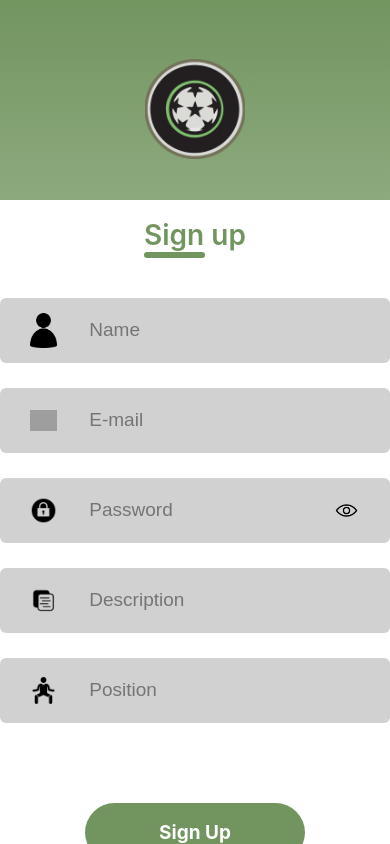
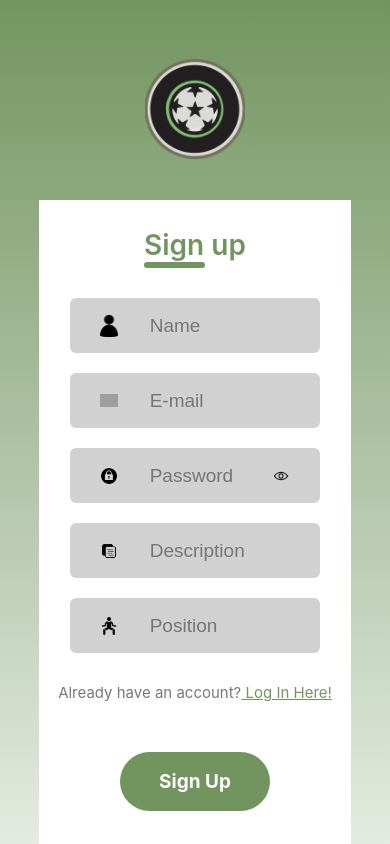
Before and after one commit to martinbarreiroo/TodoPelotaFrontEnd, a React (Create React App) app: page /Signup in a window 390 px wide. Shown: the top 844 px of the page. Built offline with nearby package versions, Linux system fonts and the light colour scheme; grey boxes are pictures that could not be loaded.

Commit message:
Update Signup component CSS and JSX files

```diff
--- a/src/components/Signup/Signup.css
+++ b/src/components/Signup/Signup.css
@@ -24,6 +24,7 @@
     margin-bottom: 200px;
     background: #FFFFFF;
     padding-bottom: 30px;
+    position: relative;
 
 }
 
@@ -31,9 +32,12 @@
     display: flex;
     flex-direction: column;
     align-items: center;
-    gap: 12px;
+    gap: 30px;
     width: 100%;
-    margin-top: -80px;
+    margin-top: -150px;
+    margin-bottom: 30px;
+    position: relative;
+    z-index: 1;
 
 }
 
@@ -53,9 +57,10 @@
 .inputs{
     display: flex;
     flex-direction: column;
-    gap: 25px;
-    margin-top: 40px;
-    margin-bottom: 50px;
+    gap: 20px;
+    margin-top: 30px;
+    margin-bottom: 20px;
+    z-index: 0;
 }
 
 .input {
@@ -64,7 +69,7 @@
     margin: auto;
     width: 80%; /* changed from 480px to 80% */
     max-width: 480px;
-    height: 65px;
+    height: 55px;
     border-radius: 6px;
     background: #d1d1d1;
 
@@ -85,27 +90,40 @@
     background: transparent;
     font-size: 19px;
     color: #797979;
+    position: relative;
+    z-index: 1;
 }
 
+.footer-signup{
 
-.link {
-    display: flex;
-    gap: 20px;
-    width: 100%;
-    height: 100%;
-    justify-content: center;
-    text-decoration: none;
+    align-items: center;
+    margin-top: 10px;
+    color: #797979;
+    font-size: 15px;
+}
 
-  }
+.click-here-signup{
+
+    color: #729560;
+    cursor: pointer;
+}
+
+.footer-signup span{
+    color: #729560;
+    cursor: pointer;
+
+}
+
 
 .submit-container {
     display: flex;
     gap: 20px;
-    margin-top: -70px;
+    margin-top: -50px;
     width: 300px;
     height: auto;
     justify-content: center;
     position: relative;
+    z-index: 0;
 }
 
 
@@ -126,64 +144,3 @@
     align-items: center;
     justify-content: center;
 }
-
-
-
-.footer-signup{
-
-    position: absolute;
-    align-items: center;
-    margin-top: 565px;
-    color: #797979;
-    font-size: 15px;
-}
-
-.click-here-signup{
-
-    color: #729560;
-    cursor: pointer;
-}
-
-.footer-signup span{
-    color: #729560;
-    cursor: pointer;
-
-}
-
-/* For tablets: */
-@media only screen and (max-width: 768px) {
-    .logo {
-        width: 70%; /* increase the width for smaller screens */
-    }
-    .container {
-        width: 90%; /* increase the width for smaller screens */
-    }
-    .input {
-        width: 90%; /* increase the width for smaller screens */
-    }
-    .input input {
-        width: 90%; /* increase the width for smaller screens */
-    }
-    .submit {
-        width: 70%; /* increase the width for smaller screens */
-    }
-}
-
-/* For mobile phones: */
-@media only screen and (max-width: 480px) {
-    .logo {
-        width: 90%; /* increase the width for even smaller screens */
-    }
-    .container {
-        width: 100%; /* increase the width for even smaller screens */
-    }
-    .input {
-        width: 100%; /* increase the width for even smaller screens */
-    }
-    .input input {
-        width: 100%; /* increase the width for even smaller screens */
-    }
-    .submit {
-        width: 90%; /* increase the width for even smaller screens */
-    }
-}
--- a/src/components/Signup/Signup.jsx
+++ b/src/components/Signup/Signup.jsx
@@ -8,7 +8,7 @@ import description_icon from '../assets/description.png'
 import position_icon from '../assets/position.png'
 import logo from '../assets/logo.png'
 import { useState } from 'react';
-import { useNavigate } from 'react-router-dom';
+import { useNavigate, Link} from 'react-router-dom';
 
 export const Signup = () => {
 
@@ -70,6 +70,12 @@ export const Signup = () => {
                     </div>
                 </div>
 
+                <div className="footer-signup">Already have an account?
+                    <Link to='/' className='click-here-signup'>
+                        <span> Log In Here!</span>
+                    </Link>
+                </div>
+
 
                 <div className="submit-container">
                     <div className= 'submit'
```
